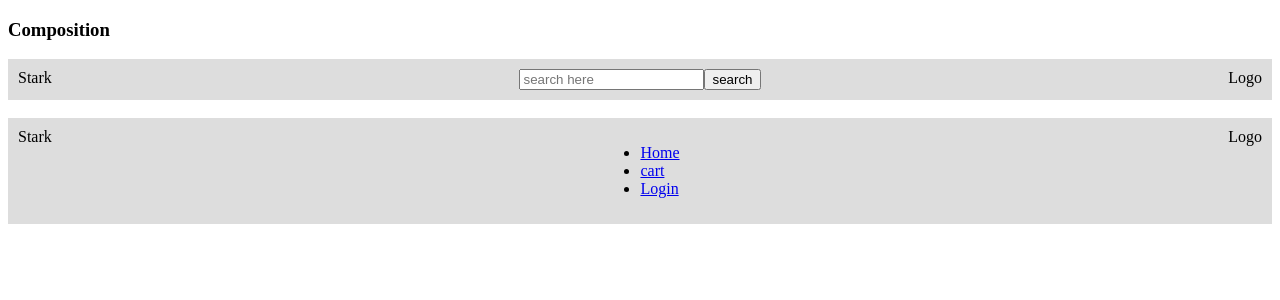
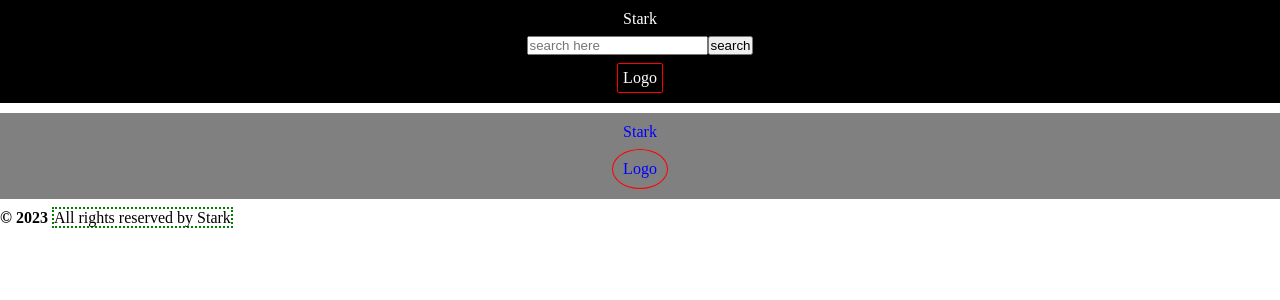
Before and after one commit to Abhinavav23/stark-react-basic, a React (Create React App) app: page / in a window 1280 px wide. Shown: the top 300 px of the page. Built offline with nearby package versions, Linux system fonts and the light colour scheme.

Commit message:
[13 july 2023] dynamically adding styles- inline and classes

```diff
--- /dev/null
+++ b/src/V2/AppV2.css
@@ -0,0 +1,20 @@
+*{
+    margin: 0;
+    padding: 0;
+}
+
+.square{
+    border: 1px solid red;
+    padding: 5px;
+    border-radius: 2px;
+}
+
+.circular{
+    border: 1px solid red;
+    border-radius: 50%;
+    padding: 10px;
+}
+
+/* footer span{
+
+} */
--- a/src/V2/AppV2.jsx
+++ b/src/V2/AppV2.jsx
@@ -1,18 +1,23 @@
 import { Header } from "./components/composition/Header";
-
+import "./AppV2.css";
+import { Footer } from "./components/composition/Footer";
 export const AppV2 = () => {
   return (
     <main>
-      <h3>Composition</h3>
-      <Header color="green">
+      <Header theme={"dark"} device={"mobile"}logoDesign={'square'}>
         <div>
           <label htmlFor="searchBar"></label>
           <input type="text" id="searchBar" placeholder="search here" />
           <button>search</button>
         </div>
       </Header>
+
+      <Header  device={"mobile"} logoDesign={"circular"}/>
+      <Footer/>
       <br />
-      <Header color="green">
+
+
+      {/* <Header theme={"dark"}  >
         <ul>
           <li>
             <a href="#home">Home</a>{" "}
@@ -24,7 +29,7 @@ export const AppV2 = () => {
             <a href="#home">Login</a>
           </li>
         </ul>
-      </Header>
+      </Header> */}
     </main>
   );
 };
--- /dev/null
+++ b/src/V2/components/composition/Footer.jsx
@@ -0,0 +1,10 @@
+import style from './Footerrr.module.css'
+
+export const Footer = () => {
+    return (
+        <footer>
+            <span className={style.boldFont}>&copy; 2023 </span>
+            <span className={style.square}>All rights reserved by Stark</span>
+        </footer>
+    )
+}
--- /dev/null
+++ b/src/V2/components/composition/Footerrr.module.css
@@ -0,0 +1,10 @@
+.square{
+    border: 2px dotted green;
+}
+.boldFont{
+    font-weight: 800;
+}
+
+#myclass{
+
+}
--- a/src/V2/components/composition/Header.jsx
+++ b/src/V2/components/composition/Header.jsx
@@ -1,18 +1,44 @@
-export const Header = (props) => {
-    console.log('props', props);
+export const Header = ({children, theme, device, logoDesign}) => {
+  // console.log('bgColor', bgColor);
+
+  // let myBgColor = ''
+  // if(!bgColor){
+  //   myBgColor = '#ddd'
+  // }else{
+  //   myBgColor = bgColor
+  // }
+
+  let myStyle = {
+    display: "flex",
+    justifyContent: "space-between",
+    padding: '10px',
+    marginBottom: '10px',
+    // dynamic style
+    background: theme === 'dark' ? 'black' : 'gray',
+    color: theme === 'dark' ? 'white' : 'blue'
+  }
+
+  if(device === 'mobile'){
+    myStyle.flexDirection = 'column'
+    myStyle.gap = '8px'
+    myStyle.alignItems = 'center'
+  }
+
+
   return (
-    <header
-      style={{
-        display: "flex",
-        justifyContent: "space-between",
-        background: "#ddd",
-        padding: '10px'
-      }}
-    >
+    <header style={myStyle}>
       <div>Stark</div>
       {/* dynamic content */}
-      {props.children}
-      <div>Logo</div>
+      {children}
+      <div
+        // getting classnames directly and applying it
+        className={logoDesign}
+
+        // getting some value based on which we are selecting classNAme
+        // className={logoDesign === "circular" ? "circular-logo" : "square-logo"}
+      >
+        Logo
+      </div>
     </header>
   );
 };
```
